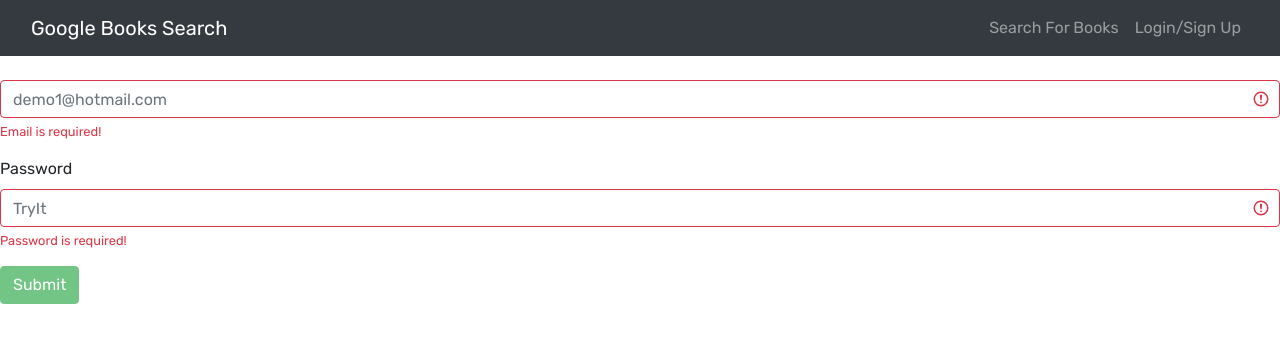
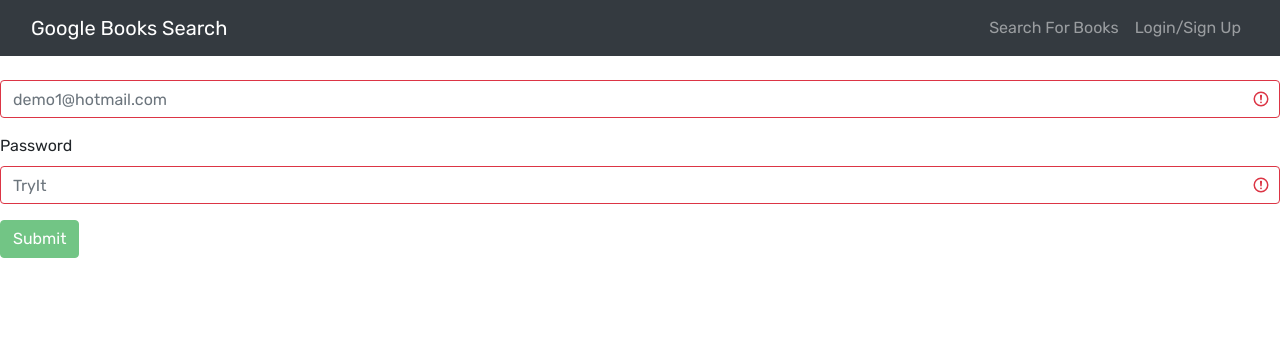
Before and after one commit to Jonathan-84/book-search-engine, a React (Create React App) app in the folder client/: page /demo in a window 1280 px wide. Shown: the top 342 px of the page. Built offline with nearby package versions, Linux system fonts and the light colour scheme.

Commit message:
tweaking demo access

```diff
--- a/client/src/components/DemoLoginForm.js
+++ b/client/src/components/DemoLoginForm.js
@@ -40,7 +40,7 @@
           }
 
           const token = data.login.token;
-           alert(token);
+        //   alert(token);
           Auth.login(token);
         } catch (err) {
           console.error(err);
@@ -71,7 +71,7 @@
             value={userFormData.email}
             required
           />
-          <Form.Control.Feedback type='invalid'>Email is required!</Form.Control.Feedback>
+          <Form.Control.Feedback type='invalid'></Form.Control.Feedback>
         </Form.Group>
 
         <Form.Group>
@@ -84,7 +84,7 @@
             value={userFormData.password}
             required
           />
-          <Form.Control.Feedback type='invalid'>Password is required!</Form.Control.Feedback>
+          <Form.Control.Feedback type='invalid'></Form.Control.Feedback>
         </Form.Group>
         <Button
           disabled={!(userFormData.email && userFormData.password)}
```
